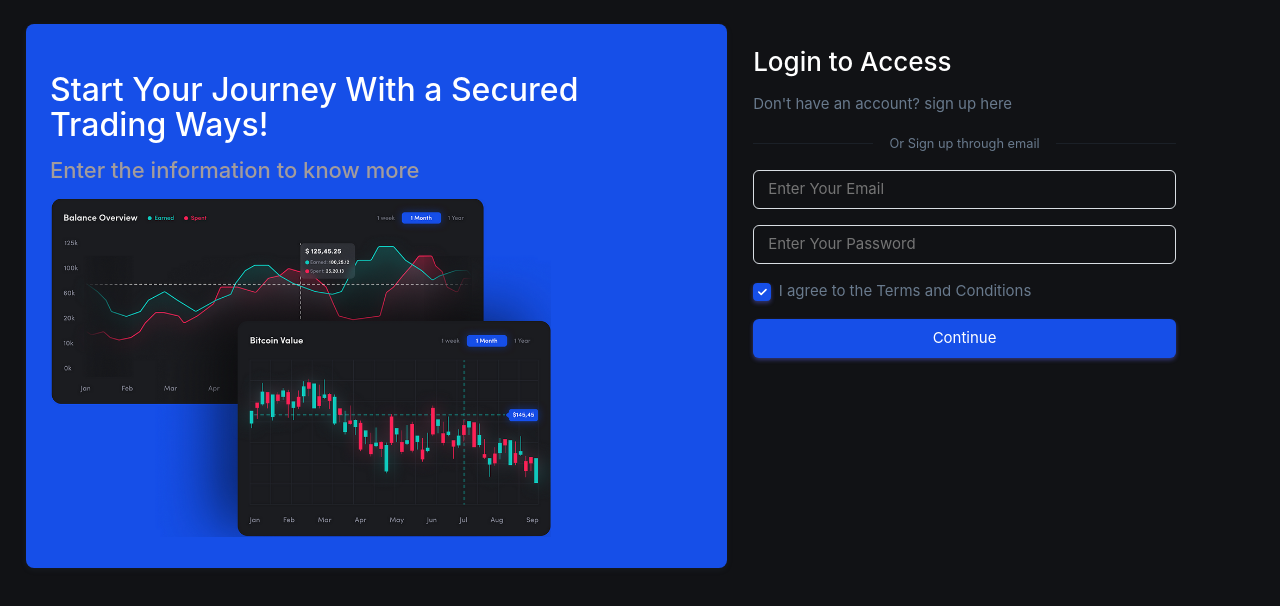
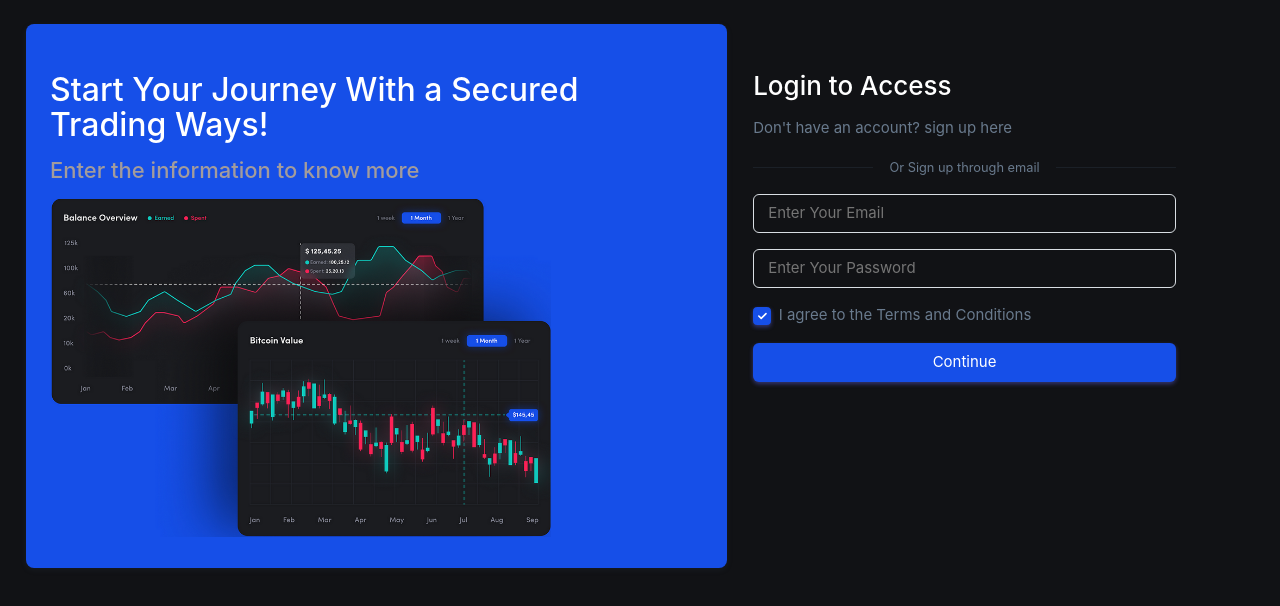
Before and after one commit to solomonyusuf/cryptobit, a Vue app: page / in a window 1280 px wide. Shown: the top 606 px of the page. Built offline with nearby package versions, Linux system fonts and the light colour scheme; the HTML template or start-up script is replaced by a standard one.

Commit message:
adjust form position

```diff
--- a/src/App.vue
+++ b/src/App.vue
@@ -19,12 +19,13 @@
             <div class="bit-col-md-5 bit-col-sm-12">
                 <div class="bit-row bit-justify-content-center">
                   <div class="container-xxl bit-mt-4 bit-mb-4">
-                      <h3 class="text-widget">Login to Access </h3>
+
+                       <form class="bit-gap-2 bit-mt-4">
+                        <h3 class="text-widget">Login to Access </h3>
                        <p>Don't have an account? <a>sign up here</a></p>
                        <div class="divider">
                         <div class="divider-text">Or Sign up through email</div>
-                      </div>
-                       <form class="bit-gap-2">
+                         </div>
                         <div class="bit-mb-3">
                           <input type="text" class="bit-form-control" placeholder="Enter Your Email">
                         </div>
```
